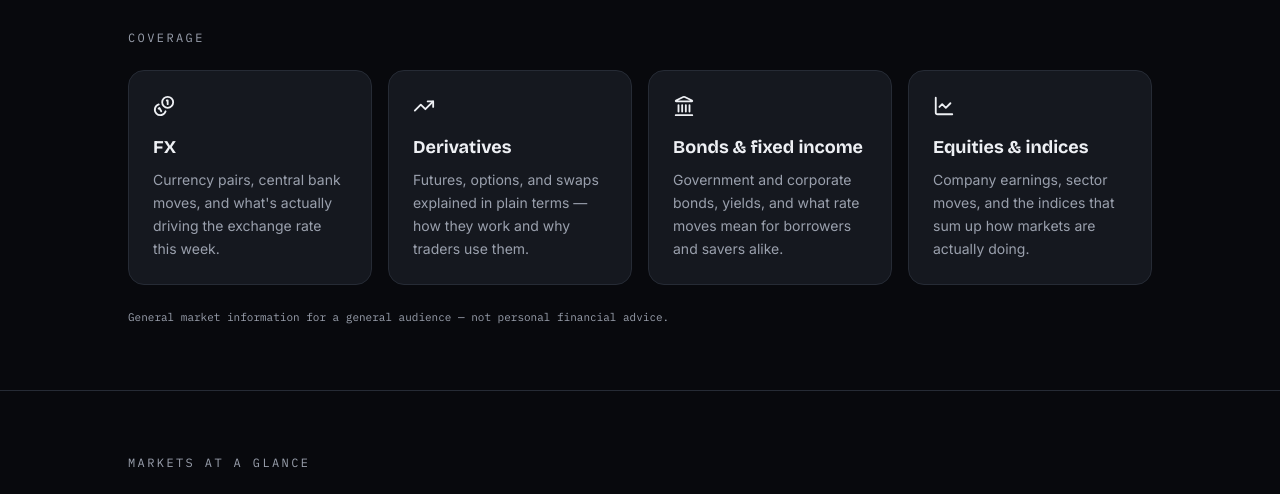
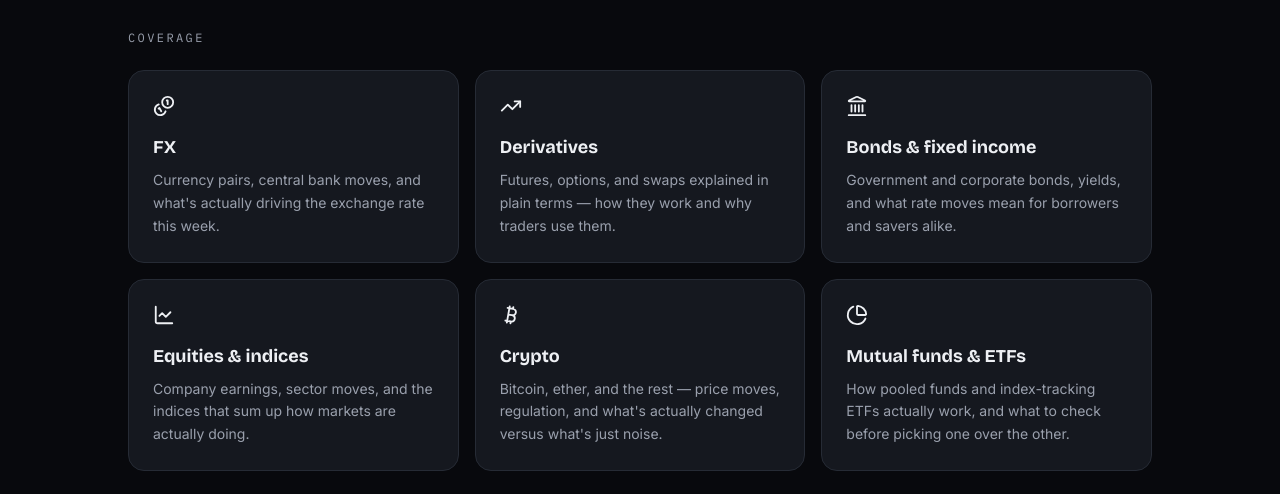
Before and after one commit to hcmtech-official/hcm, a React (Vite) app: page /#/markets in a window 1280 px wide. Shown: the part 586-1080 px from the top of the page. Built offline with nearby package versions, Linux system fonts and the light colour scheme.

Commit message:
Add Crypto and Mutual Funds/ETFs to HCM Markets coverage

```diff
--- a/src/pages/Markets.jsx
+++ b/src/pages/Markets.jsx
@@ -1,4 +1,4 @@
-import { Coins, TrendingUp, Landmark, LineChart } from "lucide-react";
+import { Coins, TrendingUp, Landmark, LineChart, Bitcoin, PieChart } from "lucide-react";
 import DivisionHero from "../components/DivisionHero";
 import AppBadges from "../components/AppBadges";
 import { divisions } from "../data/divisions";
@@ -25,6 +25,16 @@ const coverage = [
     icon: LineChart,
     title: "Equities & indices",
     body: "Company earnings, sector moves, and the indices that sum up how markets are actually doing.",
+  },
+  {
+    icon: Bitcoin,
+    title: "Crypto",
+    body: "Bitcoin, ether, and the rest — price moves, regulation, and what's actually changed versus what's just noise.",
+  },
+  {
+    icon: PieChart,
+    title: "Mutual funds & ETFs",
+    body: "How pooled funds and index-tracking ETFs actually work, and what to check before picking one over the other.",
   },
 ];
 
@@ -68,7 +78,7 @@ export default function Markets() {
           <h2 className="font-mono text-xs uppercase tracking-[0.2em] text-[var(--color-ink-dim)]">
             Coverage
           </h2>
-          <div className="mt-6 grid gap-4 sm:grid-cols-2 lg:grid-cols-4">
+          <div className="mt-6 grid gap-4 sm:grid-cols-2 lg:grid-cols-3">
             {coverage.map((c) => (
               <div
                 key={c.title}
```
